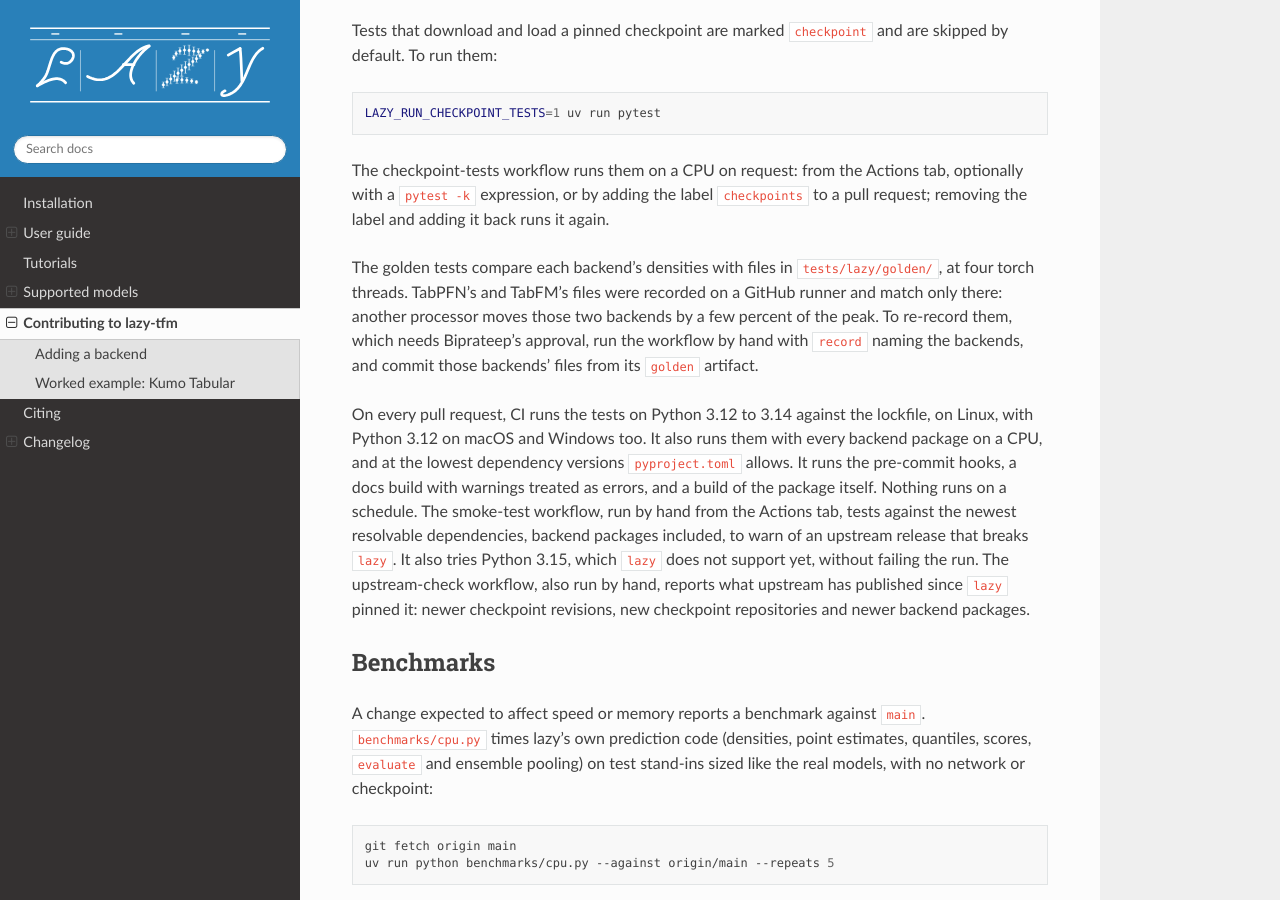
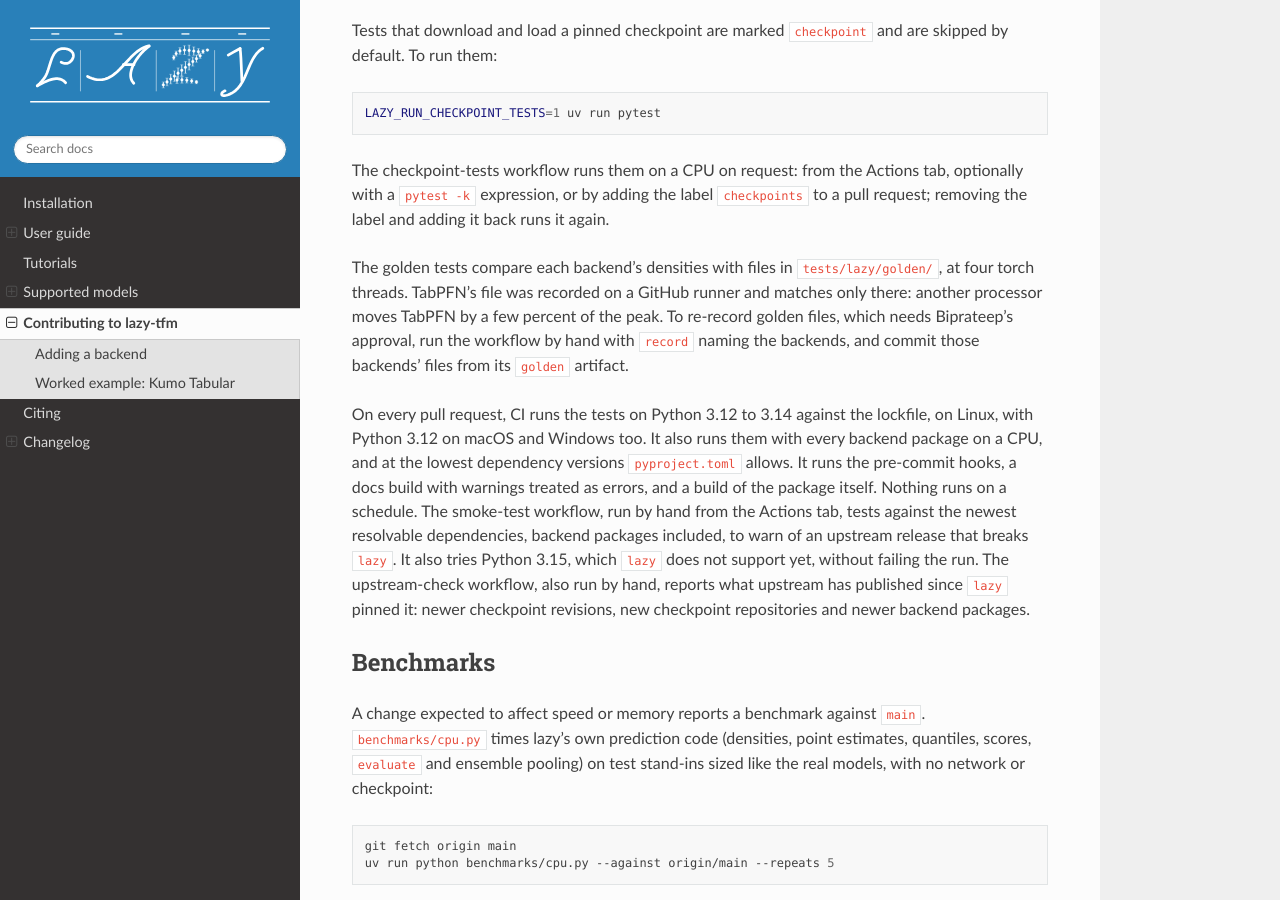
Before and after one commit to biprateep/lazy-tfm, a Sphinx documentation site: the page built from docs/contributing.md, in a window 1280 px wide and 900 px high, scrolled down 1075 px. Built offline with Sphinx 7.4.7 and the Read the Docs theme 3.1.0, drawn with Linux system fonts in a browser that asks for light colours; pages that are not in the unit, such as notebooks, are missing from menus.

Commit message:
Check TabFM's golden densities in float32
TabFM's golden file was recorded and checked in bfloat16, which moves its
densities by 2% to 4% of the peak on another processor, so its golden test
failed whenever the checkpoint workflow ran on an AVX-512 runner. In
float32, TabFM's CPU default, the same change of code path moves them by
5.5e-6 of the peak.

The golden test now fits TabFM as it runs on a CPU, in float32, and
RECORDED_IN_MIXED_PRECISION goes. TabFM's absolute tolerance is four
times that measured variation. The next commit re-records the file.

Part of #159.

Co-Authored-By: Claude Opus 5.5 <noreply@anthropic.com>
Claude-Session: https://claude.ai/code/session_01JkqiRk7T18G6RWangKXyJ7

```diff
--- a/CONTRIBUTING.md
+++ b/CONTRIBUTING.md
@@ -55,11 +55,11 @@ tab, optionally with a `pytest -k` expression, or by adding the label
 it again.
 
 The golden tests compare each backend's densities with files in
-`tests/lazy/golden/`, at four torch threads. TabPFN's and TabFM's files were
-recorded on a GitHub runner and match only there: another processor moves
-those two backends by a few percent of the peak. To re-record them, which
-needs Biprateep's approval, run the workflow by hand with `record` naming the
-backends, and commit those backends' files from its `golden` artifact.
+`tests/lazy/golden/`, at four torch threads. TabPFN's file was recorded on a
+GitHub runner and matches only there: another processor moves TabPFN by a few
+percent of the peak. To re-record golden files, which needs Biprateep's
+approval, run the workflow by hand with `record` naming the backends, and
+commit those backends' files from its `golden` artifact.
 
 On every pull request, CI runs the tests on Python 3.12 to 3.14 against the
 lockfile, on Linux, with Python 3.12 on macOS and Windows too. It also runs
```
Also changed, not shown: docs/adding_a_backend.md (+1 -1 lines), 2 other files.
